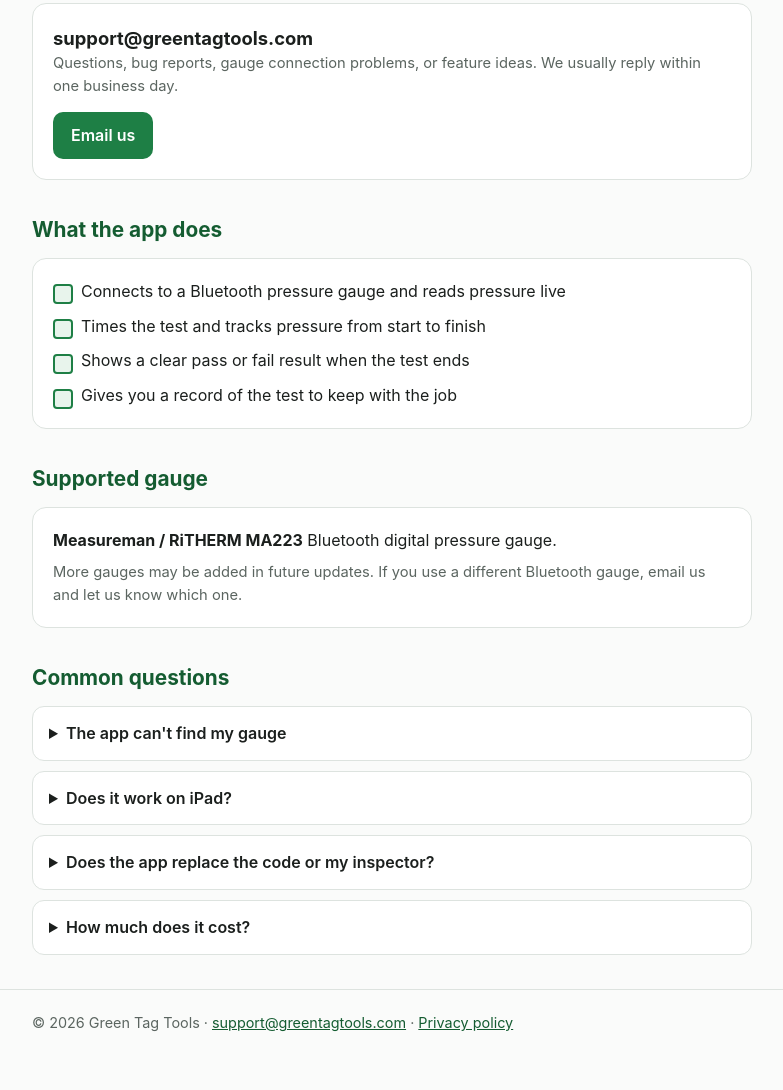
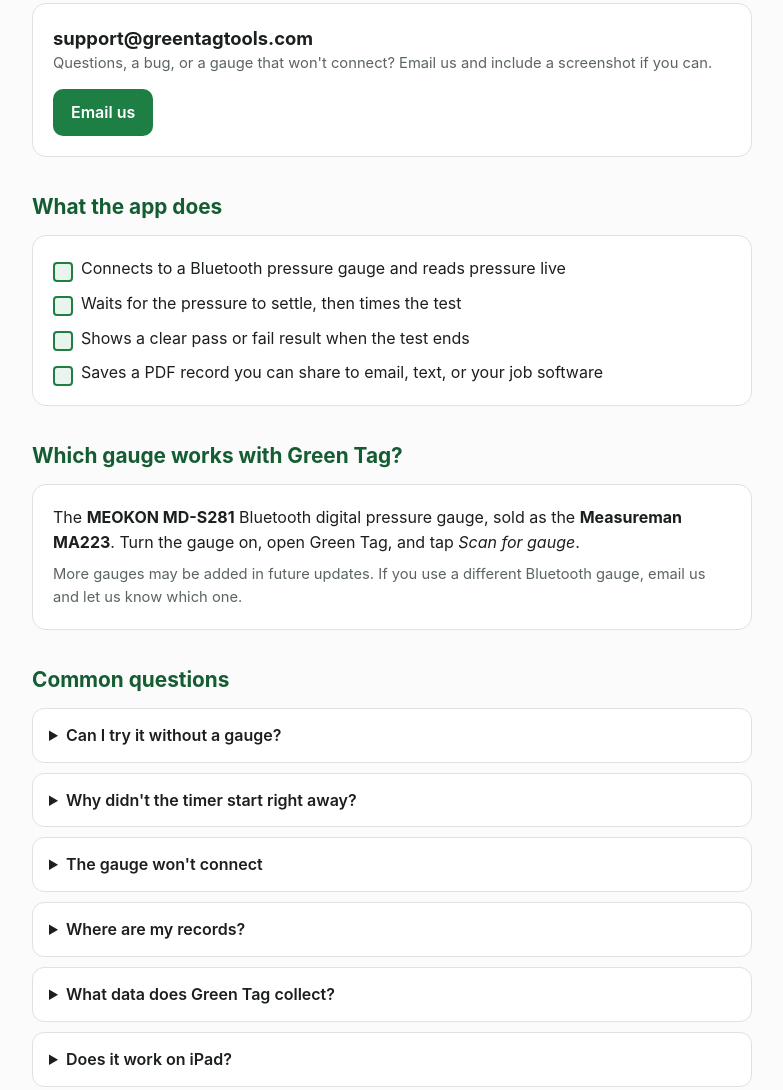
Before and after one commit to bpayne2027/greentag-site, a plain HTML site: page index.html in a window 1280 px wide. Shown: the part 369-1459 px from the top of the page, without its empty margins (248-1031 px from the left). Drawn offline with Linux system fonts and the light colour scheme.

Commit message:
Bring over FAQ from the original support page
Co-Authored-By: Claude Opus 5.5 <noreply@anthropic.com>
Claude-Session: https://claude.ai/code/session_01K6dizk1FuCDQBjNhfXqifS

```diff
--- a/index.html
+++ b/index.html
@@ -74,7 +74,7 @@
     <div class="card contact">
       <div>
         <div class="email">support@greentagtools.com</div>
-        <div class="note">Questions, bug reports, gauge connection problems, or feature ideas. We usually reply within one business day.</div>
+        <div class="note">Questions, a bug, or a gauge that won't connect? Email us and include a screenshot if you can.</div>
       </div>
       <a class="btn" href="mailto:support@greentagtools.com?subject=Green%20Tag%20Support">Email us</a>
     </div>
@@ -85,17 +85,17 @@
     <div class="card">
       <ul class="feat">
         <li>Connects to a Bluetooth pressure gauge and reads pressure live</li>
-        <li>Times the test and tracks pressure from start to finish</li>
+        <li>Waits for the pressure to settle, then times the test</li>
         <li>Shows a clear pass or fail result when the test ends</li>
-        <li>Gives you a record of the test to keep with the job</li>
+        <li>Saves a PDF record you can share to email, text, or your job software</li>
       </ul>
     </div>
   </section>
 
   <section>
-    <h2>Supported gauge</h2>
+    <h2>Which gauge works with Green Tag?</h2>
     <div class="card">
-      <p><strong>Measureman / RiTHERM MA223</strong> Bluetooth digital pressure gauge.</p>
+      <p>The <strong>MEOKON MD-S281</strong> Bluetooth digital pressure gauge, sold as the <strong>Measureman MA223</strong>. Turn the gauge on, open Green Tag, and tap <em>Scan for gauge</em>.</p>
       <p class="note" style="margin-top:8px">More gauges may be added in future updates. If you use a different Bluetooth gauge, email us and let us know which one.</p>
     </div>
   </section>
@@ -103,8 +103,24 @@
   <section>
     <h2>Common questions</h2>
     <details>
-      <summary>The app can't find my gauge</summary>
-      <p>Make sure Bluetooth is on and the gauge is powered on and close by. Allow Bluetooth access for Green Tag in Settings → Privacy &amp; Security → Bluetooth. Close the gauge maker's own app if it's open, since it can hold the connection.</p>
+      <summary>Can I try it without a gauge?</summary>
+      <p>Yes. On the first screen, under "No gauge? Try a demo," tap <em>Demo: passing test</em> or <em>Demo: leak</em>. A simulated gauge runs a full test in about a minute. Demo records are stamped DEMO and aren't saved.</p>
+    </details>
+    <details>
+      <summary>Why didn't the timer start right away?</summary>
+      <p>Pumping heats the air in the line, and the pressure drops as it cools. Green Tag waits until the pressure holds steady, usually about a minute. If it was already flat, that minute counts toward the test.</p>
+    </details>
+    <details>
+      <summary>The gauge won't connect</summary>
+      <p>Make sure Bluetooth is on and Green Tag is allowed to use it: iPhone Settings, then Green Tag, then Bluetooth. Turn the gauge off and on, then scan again. Only one phone can be connected to the gauge at a time.</p>
+    </details>
+    <details>
+      <summary>Where are my records?</summary>
+      <p>Tap the clock icon at the top right of the app. Records are stored on your device only. Share a PDF from there to email, text, or your job software.</p>
+    </details>
+    <details>
+      <summary>What data does Green Tag collect?</summary>
+      <p>None. Read the full <a href="/privacy/">privacy policy</a>.</p>
     </details>
     <details>
       <summary>Does it work on iPad?</summary>
```
